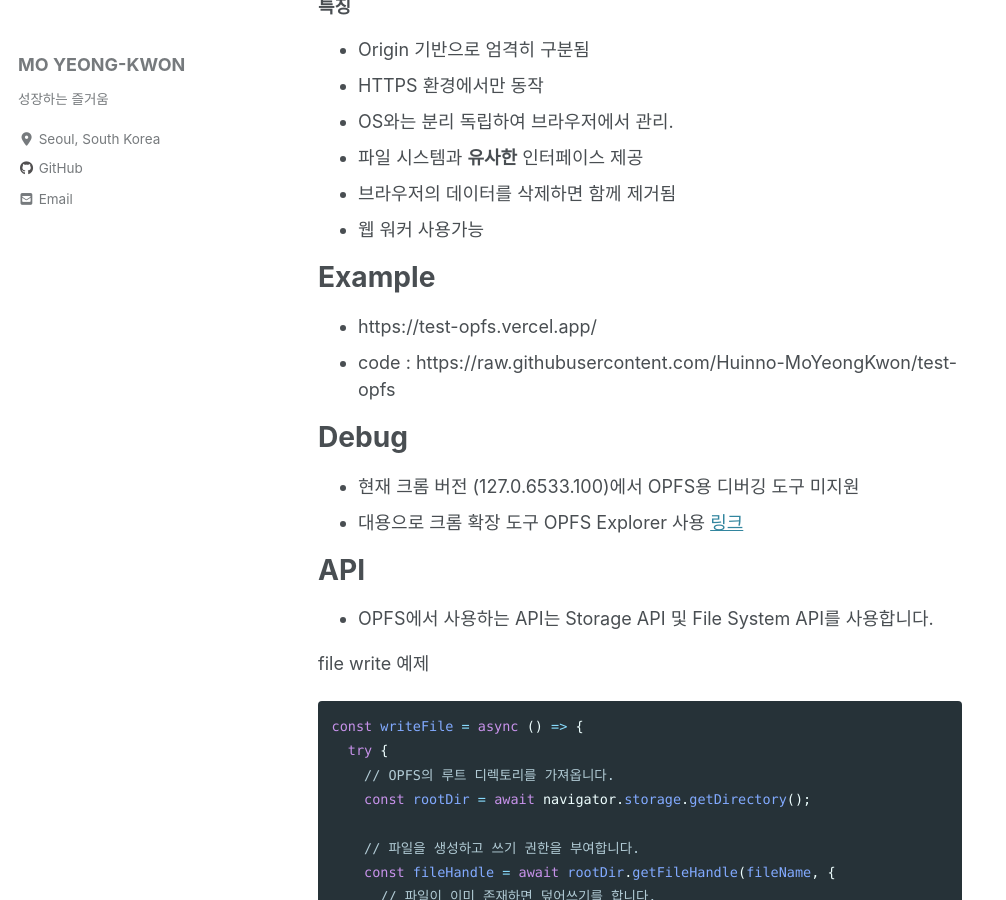
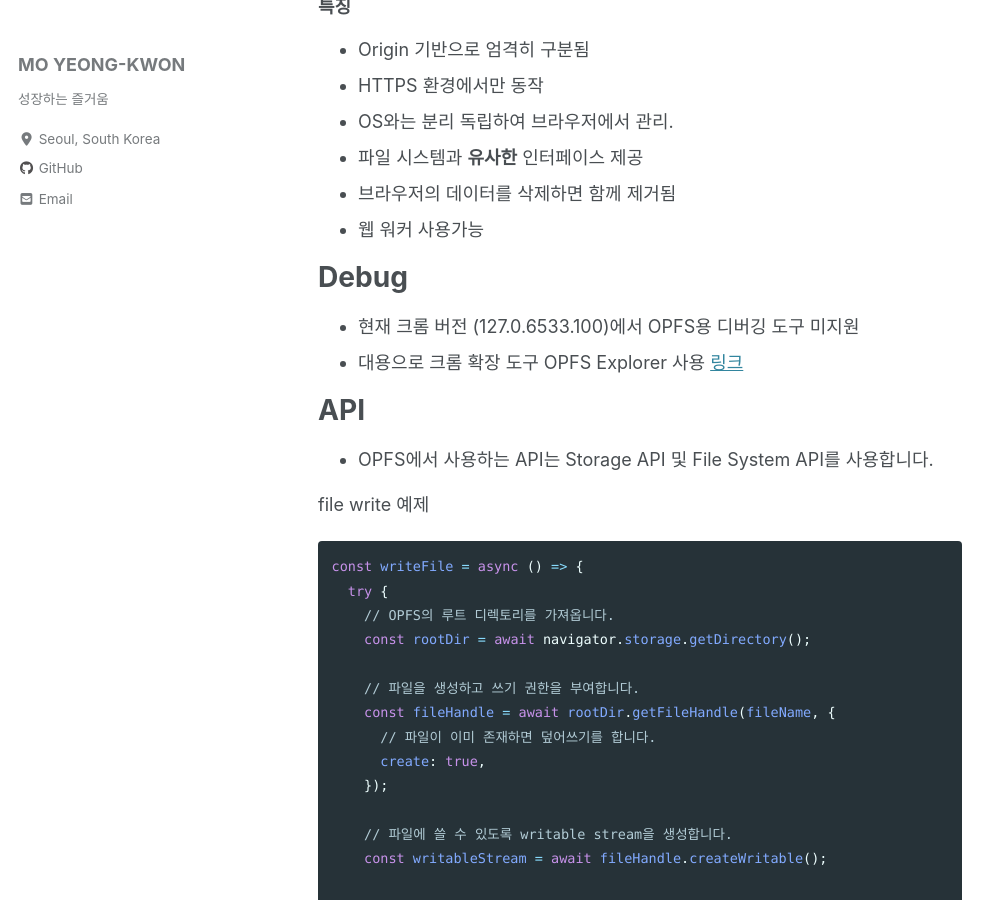
Before and after one commit to momoci99/momoci99.github.io, a Jekyll site: the page built from _posts/2024-01-09-OPSF.md, in a window 1280 px wide and 900 px high, scrolled down 360 px. Shown: the whole window, without its empty margins (0-1006 px from the left). Built offline with Jekyll 4.4.1, drawn with Linux system fonts in a browser that asks for light colours; cached includes are drawn as plain includes; nearby versions of some CDN libraries; comment, search, counter and statistics services are not loaded.

Commit message:
링크 제거

```diff
--- a/_posts/2024-01-09-OPSF.md
+++ b/_posts/2024-01-09-OPSF.md
@@ -20,11 +20,6 @@ tag:
 - 파일 시스템과 **유사한** 인터페이스 제공
 - 브라우저의 데이터를 삭제하면 함께 제거됨
 - 웹 워커 사용가능
-
-# Example
-
-- https://test-opfs.vercel.app/
-- code : https://raw.githubusercontent.com/Huinno-MoYeongKwon/test-opfs
 
 # Debug
 
```
